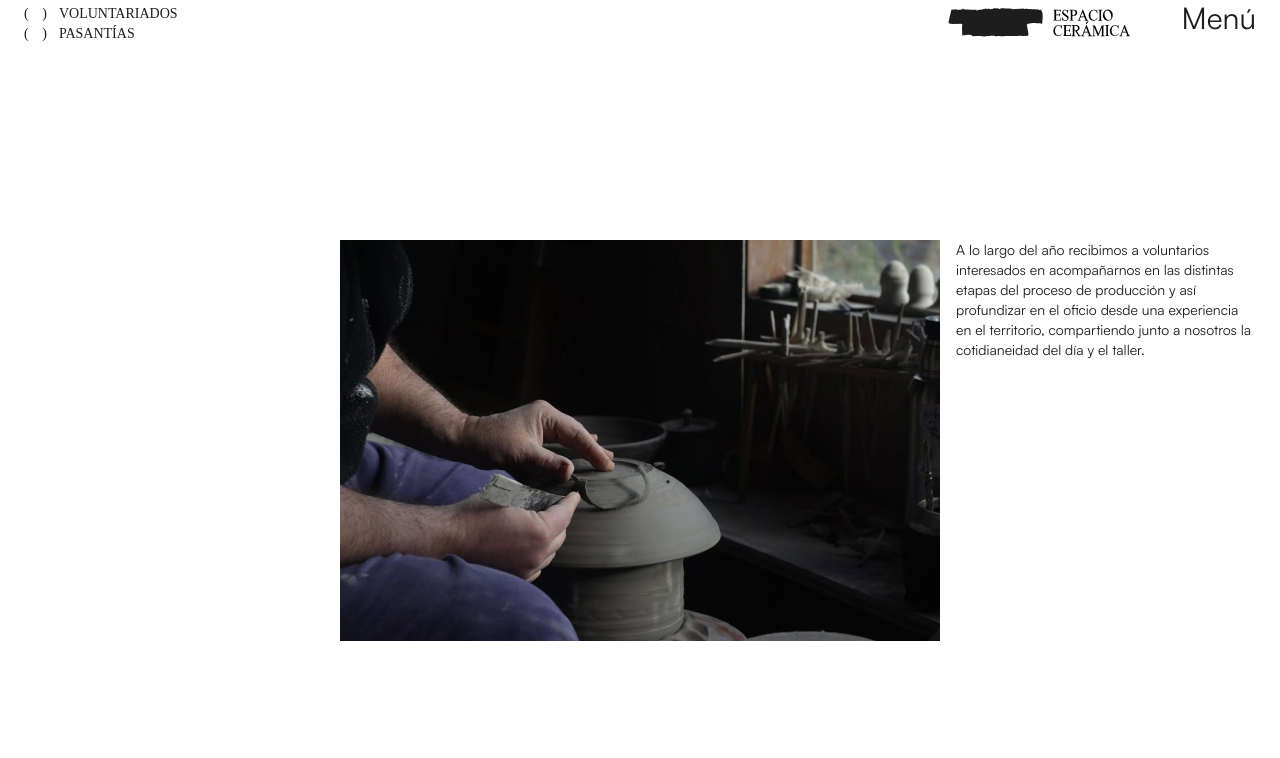
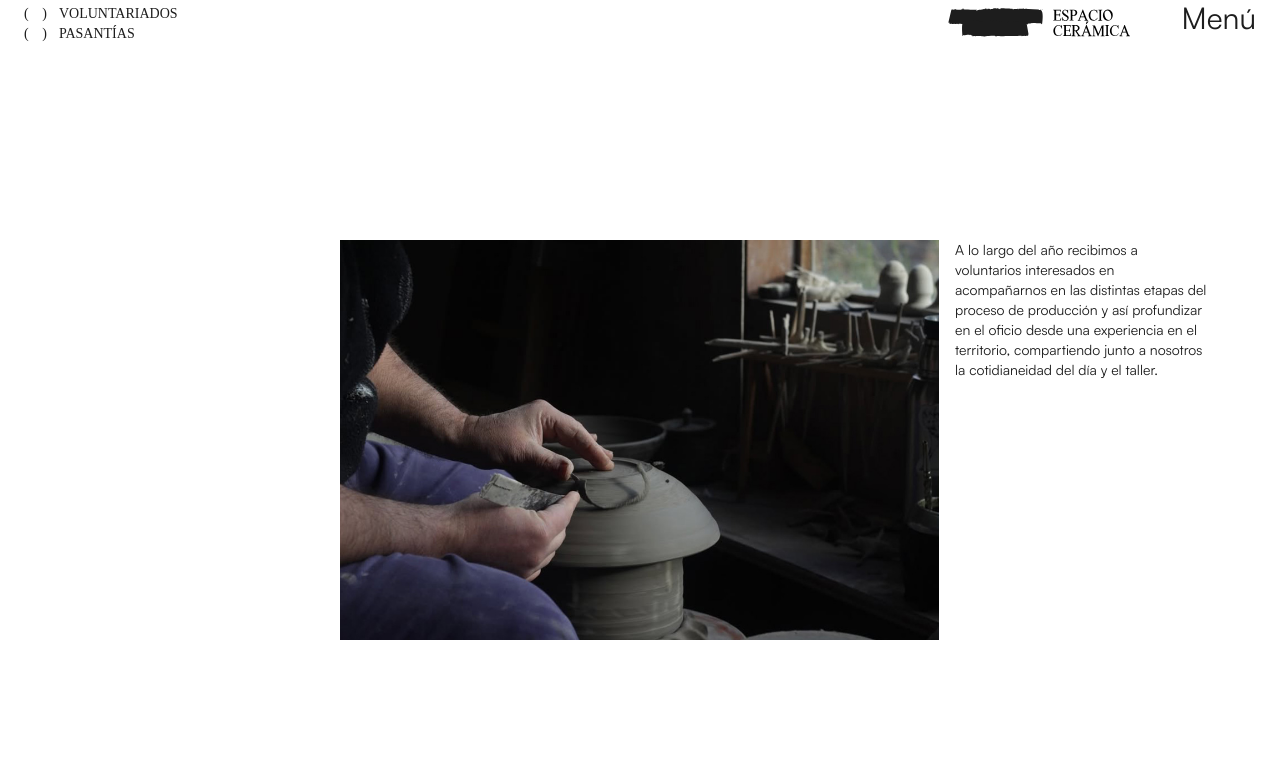
Before and after one commit to marianoariassoy/espacioceramica, a Next.js app: page /residencias/voluntariados in a window 1280 px wide. Shown: the top 758 px of the page. Built offline with nearby package versions, Linux system fonts and the light colour scheme.

Commit message:
initial commit

```diff
--- a/src/app/residencias/page.tsx
+++ b/src/app/residencias/page.tsx
@@ -18,11 +18,8 @@ const page = () => {
           <img src="/logo/logo-residencias.svg" alt="Logo" className="h-20 " />
         </div>
       </div>
-      <div className="flex lg:w-2/3 ">
-        <Link
-          href="/residencias/voluntariados"
-          className="aspect-[4/5] lg:aspect-[5/4] overflow-hidden"
-        >
+      <div className="flex lg:w-2/3 aspect-[4/5] lg:aspect-[5/4] overflow-hidden">
+        <Link href="/residencias/voluntariados" className="h-full w-full">
           <img
             src="/images/residencias.jpg"
             alt="Residencias"
--- a/src/app/residencias/voluntariados/page.tsx
+++ b/src/app/residencias/voluntariados/page.tsx
@@ -46,7 +46,7 @@ const page = () => {
               alt="Voluntariados"
             />
           </div>
-          <div className="text-sm lg:w-1/4">
+          <div className="text-sm lg:w-1/4 lg:pr-12">
             <p>
               A lo largo del año recibimos a voluntarios interesados en
               acompañarnos en las distintas etapas del proceso de producción y
```
